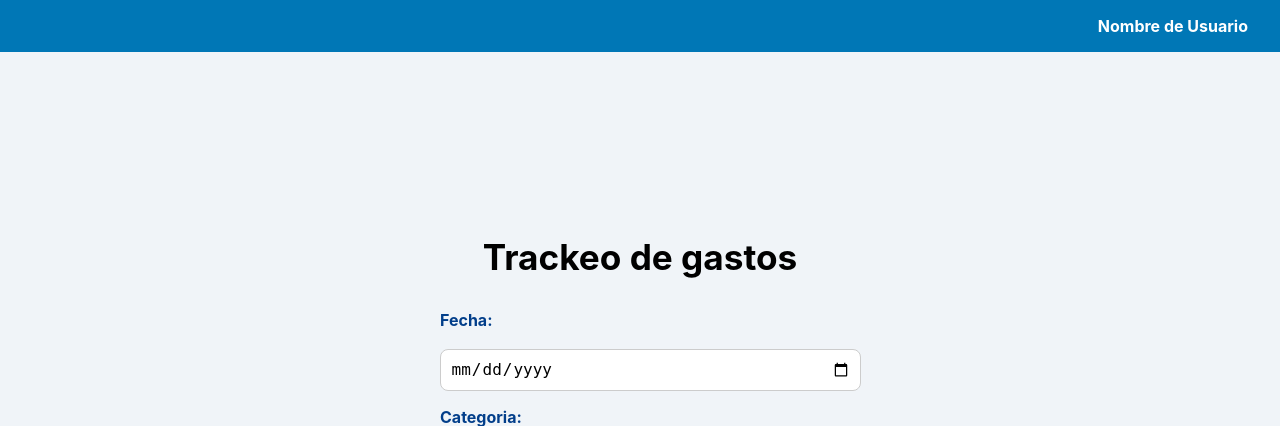
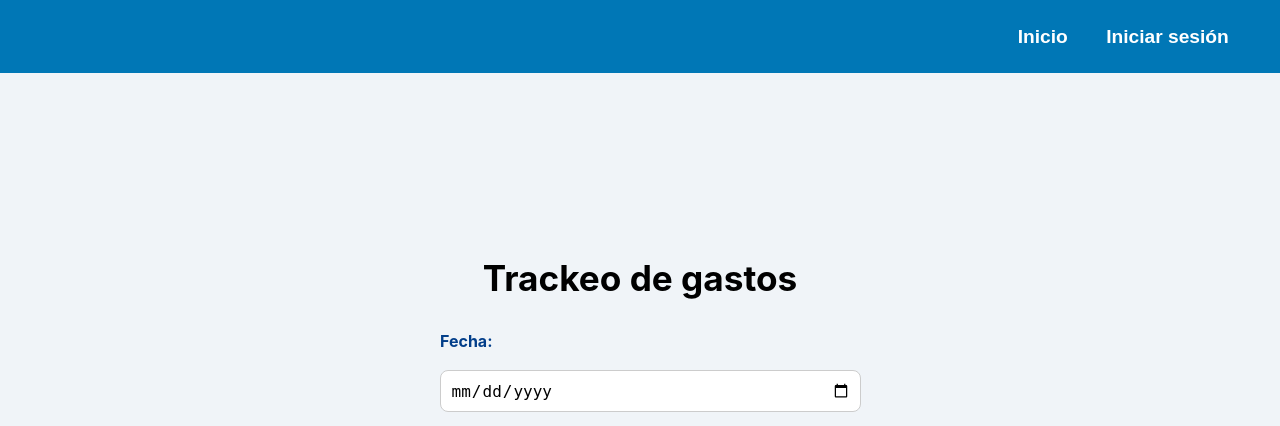
Before and after one commit to RodoAlbornoz/Proyecto-manejo-de-finanzas, a Flask app: template templates/nuevo-gasto.html in a window 1280 px wide. Shown: the top 426 px of the page. Run offline with Flask 3, Linux system fonts and the light colour scheme; the template is opened without the code that fills it, so the values that code supplies are empty.

Commit message:
Modifico nav bar

```diff
--- a/static/css/styles.css
+++ b/static/css/styles.css
@@ -3,16 +3,25 @@ body {
     font-family: 'Inter', sans-serif;
 }
 
-.navbar {
+.nav-container {
     display: flex;
     justify-content: flex-end;
     padding: 1rem 2rem;
     background-color: #0077b6;
 }
 
-.navbar a {
+.nav-container a {
     color: white;
     font-weight: bold;
+    display: block;
+    padding: 0.5em 1em;
+}
+
+.nav-container ul {
+    margin: 0;
+    list-style: none;
+    font: 1.2em sans-serif;
+    display: flex;
 }
 
 h1 {
--- a/templates/nuevo-gasto.html
+++ b/templates/nuevo-gasto.html
@@ -7,11 +7,12 @@
     <link rel="stylesheet" href="../static/css/styles.css">
 </head>
 <body>
-    <header>
-        <div class="navbar">
-            <a href="#">Nombre de Usuario</a>
-        </div>
-    </header>
+    <nav class="nav-container">
+        <ul>
+          <li><a href="">Inicio</a></li>
+          <li class="push"><a href="">Iniciar sesión</a></li>
+        </ul>
+    </nav>
 
     <main>
         <h1>Trackeo de gastos</h1>
```
Also changed, not shown: index.html (+6 -5 lines), templates/consultar-presupuestos.html (+6 -5 lines), templates/nuevo-presupuesto.html (+6 -5 lines), 1 other file.
